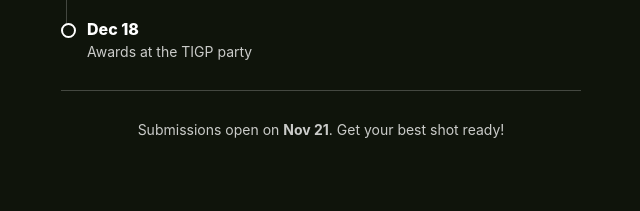
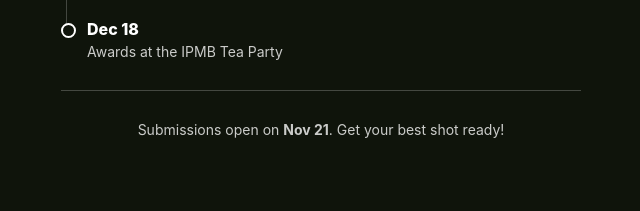
Before and after one commit to hrio-git/capture-science-2026, a plain HTML site: page index.html in a window 1280 px wide. Shown: the part 1700-1911 px from the top of the page, 319-959 px from the left. Drawn offline with Linux system fonts and the light colour scheme.

Commit message:
Dec 18 awards: TIGP party -> IPMB Tea Party

```diff
--- a/index.html
+++ b/index.html
@@ -166,7 +166,7 @@ body.soon .open-only{display:none!important}
       <li class="soon-only key"><div class="when js-open-date">Nov 21</div><div class="what">Submissions open</div></li>
       <li class="key"><div class="when">Dec 3</div><div class="what">Submission deadline</div></li>
       <li><div class="when">From Dec 7</div><div class="what">Exhibition outside R106 — vote for your favorite photo during the exhibition!</div></li>
-      <li><div class="when">Dec 18</div><div class="what">Awards at the TIGP party</div></li>
+      <li><div class="when">Dec 18</div><div class="what">Awards at the IPMB Tea Party</div></li>
     </ol>
   </section>
 
```
